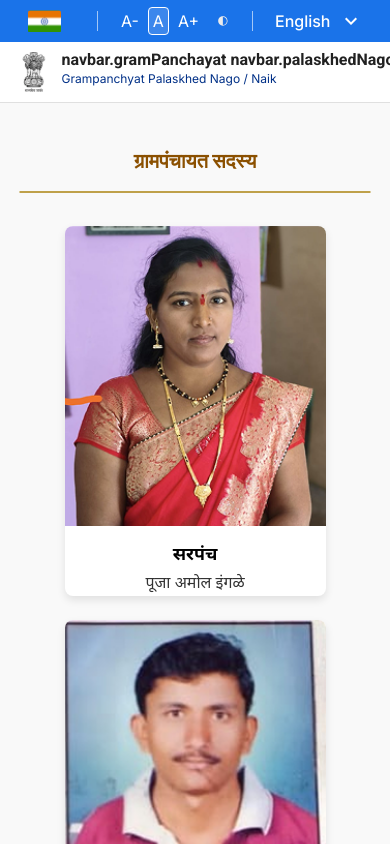
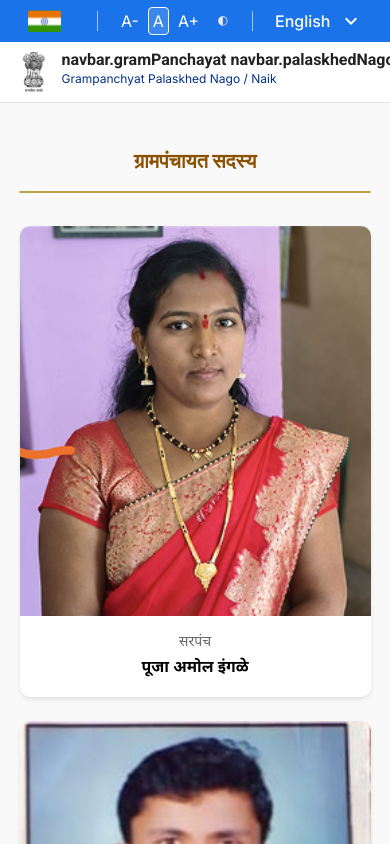
Before and after one commit to TJ2005/gvmt, a React (Create React App) app: page /members in a window 390 px wide. Shown: the top 844 px of the page. Built offline with nearby package versions, Linux system fonts and the light colour scheme; the HTML template or start-up script is replaced by a standard one.

Commit message:
about-team fixes release

```diff
--- a/src/components/AboutTeam/AboutTeam.css
+++ b/src/components/AboutTeam/AboutTeam.css
@@ -2,36 +2,38 @@
   width: 100%;
   display: flex;
   flex-direction: column;
-  gap: 32px;
-  align-items: center;
-  padding: 0 24px;
+  gap: 30px;
+  margin-bottom: 40px;
 }
 
-.top-row, .middle-row, .bottom-row {
+.top-row {
   display: flex;
-  gap: 32px;
   justify-content: center;
-  flex-wrap: wrap;
+  gap: 30px;
+}
+
+.middle-row {
+  display: flex;
+  justify-content: center;
+  gap: 30px;
+}
+
+.bottom-row {
+  display: flex;
+  justify-content: center;
 }
 
 .member-card {
-  width: 261px;
-  height: 370px;
-  background: #FFFFFF;
-  border-radius: 8px;
+  width: 200px;
+  background: #fff;
+  border-radius: 10px;
   overflow: hidden;
-  box-shadow: 0px 4px 8px rgba(0, 0, 0, 0.1);
-  transition: transform 0.3s ease;
-}
-
-.member-card:hover {
-  transform: translateY(-5px);
-  box-shadow: 0px 6px 12px rgba(0, 0, 0, 0.15);
+  box-shadow: 0px 2px 4px rgba(0, 0, 0, 0.1);
 }
 
 .member-image {
   width: 100%;
-  height: 300px;
+  height: 200px;
   object-fit: cover;
 }
 
@@ -42,42 +44,37 @@
 
 .member-role {
   font-family: 'Noto Sans Devanagari', sans-serif;
-  font-size: 18px;
-  font-weight: 600;
-  color: #000000;
+  font-size: 14px;
+  color: #666;
   margin-bottom: 4px;
 }
 
 .member-name {
   font-family: 'Noto Sans Devanagari', sans-serif;
   font-size: 16px;
-  color: #333333;
+  font-weight: 600;
+  color: #000;
 }
 
-/* Responsive adjustments */
-@media (max-width: 1200px) {
-  .middle-row {
-    max-width: 900px;
-  }
-}
-
-@media (max-width: 900px) {
+@media (max-width: 768px) {
   .team-grid {
     gap: 24px;
   }
 
-  .top-row, .middle-row, .bottom-row {
+  .top-row,
+  .middle-row,
+  .bottom-row {
+    flex-direction: column;
+    align-items: center;
     gap: 24px;
-  }
-}
-
-@media (max-width: 600px) {
-  .team-grid {
-    padding: 0 16px;
   }
 
   .member-card {
     width: 100%;
-    max-width: 261px;
+    height:100%;
+  }
+
+  .member-image {
+    height: 100%;
   }
 }
--- a/src/components/Footer/Footer.css
+++ b/src/components/Footer/Footer.css
@@ -2,6 +2,7 @@
 .footer {
     font-family: 'Noto Sans Devanagari', -apple-system, BlinkMacSystemFont, 'Segoe UI', sans-serif;
     margin-top: 40px;
+    border-top: 1px solid #DDDDDD;
   }
 
   .footer-main {
@@ -326,6 +327,7 @@
     flex-direction: row;
     width: 100%;
     gap: 0;
+    margin-top: 1em;
     justify-content: space-between;
   }
 
```
